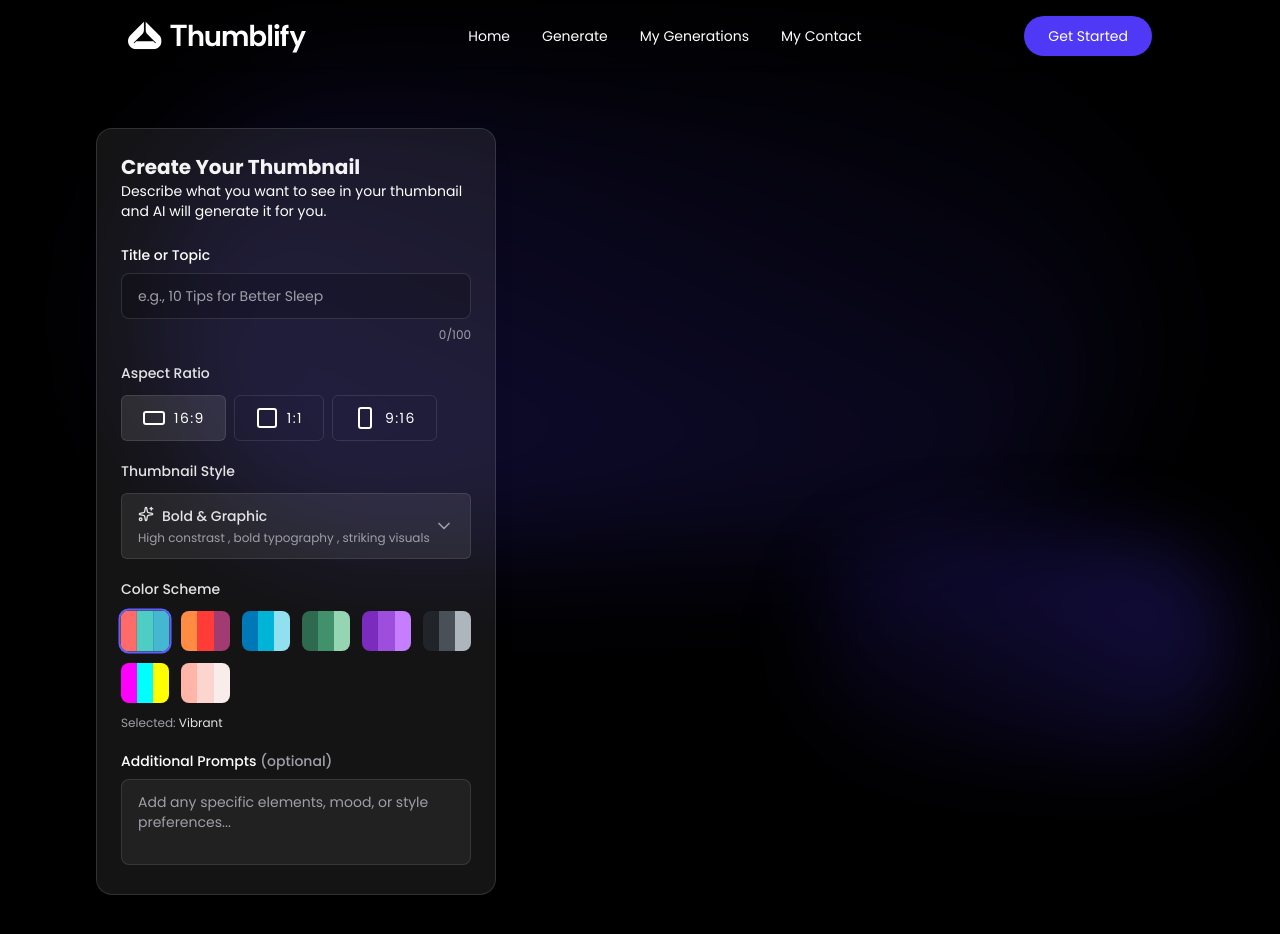
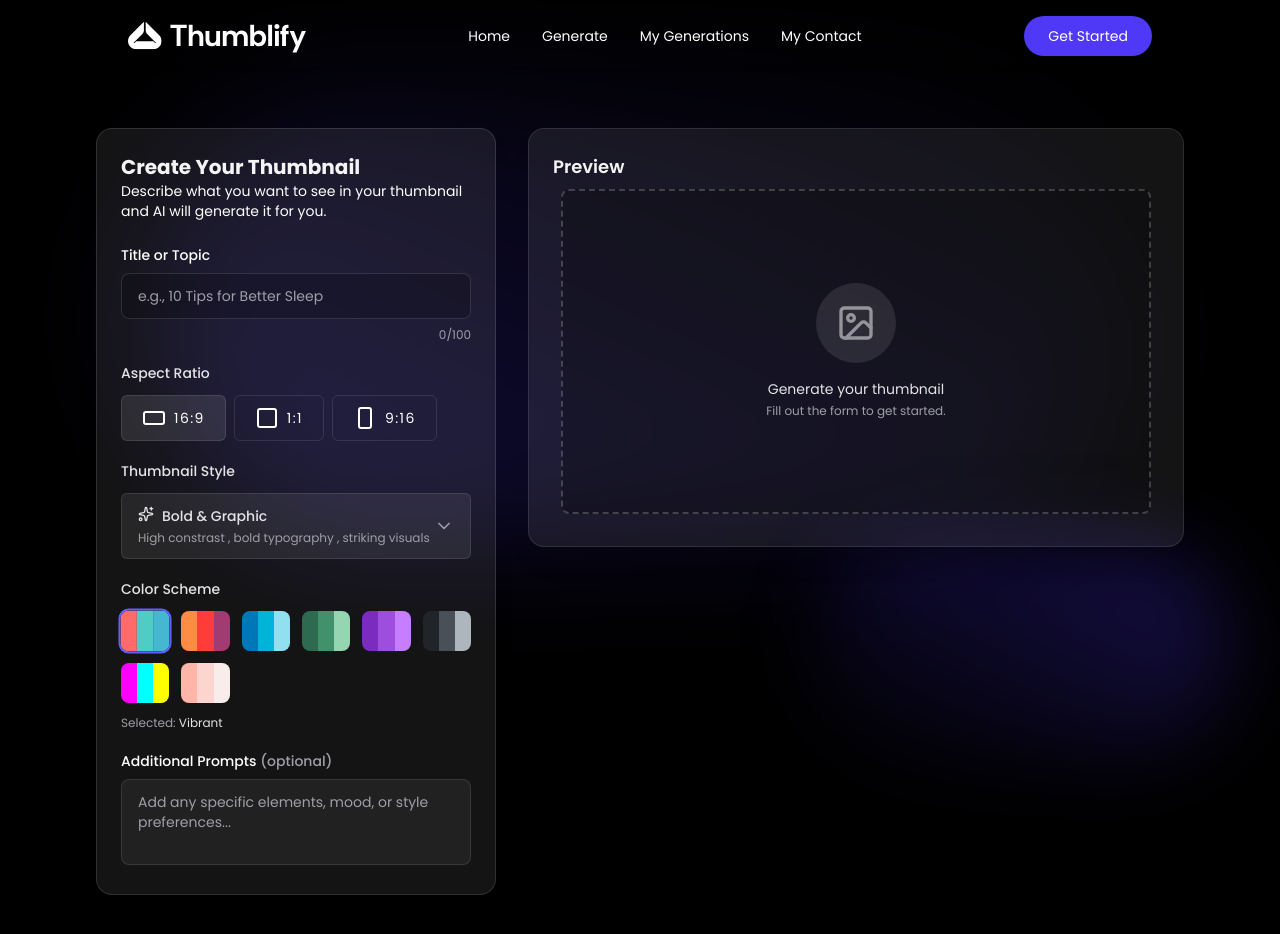
Before and after one commit to siddharthNirmale/Thumbnail, a React (Vite) app in the folder client/: page /generate/1 in a window 1280 px wide. Shown: the top 934 px of the page. Built offline with nearby package versions, Linux system fonts and the light colour scheme.

Commit message:
Add PreviewPanel component to display thumbnail preview and loading state

```diff
--- /dev/null
+++ b/client/src/components/PreviewPanel.tsx
@@ -0,0 +1,84 @@
+import React from 'react'
+import type { AspectRatio, IThumbnail } from '../assets/assets'
+import { DownloadIcon, ImageIcon, Loader2Icon } from 'lucide-react'
+
+const PreviewPanel = ({
+  thumbnail,
+  isLoading,
+  aspectRatio,
+}: {
+  thumbnail: IThumbnail
+  isLoading: boolean
+  aspectRatio: AspectRatio
+}) => {
+  const aspectClasses: Record<AspectRatio, string> = {
+    '16:9': 'aspect-video',
+    '1:1': 'aspect-square',
+    '9:16': 'aspect-[9/16]',
+  }
+
+  const onDownload = () => {
+    if (!thumbnail?.image_url) return
+    window.open(thumbnail.image_url, '_blank')
+  }
+
+  return (
+    <div className="relative mx-auto w-full max-w-2xl">
+      <div className={`relative overflow-hidden ${aspectClasses[aspectRatio]}`}>
+        {/* loading state */}
+        {isLoading && (
+          <div className="absolute inset-0 flex flex-col items-center justify-center gap-4 bg-black/25">
+            <Loader2Icon className="size-8 animate-spin text-zinc-400" />
+            <div className="text-center">
+              <p className="text-sm font-medium text-zinc-200">
+                Generating your thumbnail...
+              </p>
+              <p className="mt-1 text-xs text-zinc-400">
+                This may take a few moments.
+              </p>
+            </div>
+          </div>
+        )}
+
+        {/* image preview */}
+        {!isLoading && thumbnail?.image_url && (
+          <div className="group relative h-full w-full">
+            <img
+              src={thumbnail.image_url}
+              alt={thumbnail.title}
+              className="h-full w-full object-cover"
+            />
+            <div className="absolute inset-0 flex items-end justify-center bg-black/10 opacity-0 transition-opacity group-hover:opacity-100">
+              <button
+                onClick={onDownload}
+                type="button"
+                className="mb-6 flex items-center gap-2 rounded-md bg-white/30 px-5 py-2.5 text-xs font-medium transition ring-2 ring-white/40 backdrop-blur hover:scale-105 active:scale-95"
+              >
+                <DownloadIcon className="size-4" />
+                Download Thumbnail
+              </button>
+            </div>
+          </div>
+        )}
+
+        {/* Empty State */}
+        {!isLoading && !thumbnail?.image_url && (
+          <div className="absolute inset-0 m-2 flex flex-col items-center justify-center gap-4 rounded-lg border-2 border-dashed border-white/20 bg-black/25">
+            <div className="max-sm:hidden flex size-20 items-center justify-center rounded-full bg-white/10">
+              <ImageIcon className="size-10 text-white opacity-50" />
+            </div>
+
+            <div className="px-4 text-center">
+              <p className="text-zinc-200">Generate your thumbnail</p>
+              <p className="mt-1 text-xs text-zinc-400">
+                Fill out the form to get started.
+              </p>
+            </div>
+          </div>
+        )}
+      </div>
+    </div>
+  )
+}
+
+export default PreviewPanel
--- a/client/src/pages/Generate.tsx
+++ b/client/src/pages/Generate.tsx
@@ -5,6 +5,7 @@
 import AspectRatioSelector from '../components/AspectRatioSelector'
 import StyleSelector from '../components/StyleSelector'
 import ColorSchemeSelector from '../components/ColorSchemeSelector'
+import PreviewPanel from '../components/PreviewPanel'
 
 const Generate = () => {
   const { id } = useParams<{ id?: string }>()
@@ -90,7 +91,16 @@
             </div>
 
             {/* right panel */}
-            <div />
+            <div>
+              <div className="p-6 rounded-2xl bg-white/8 border border-white/10 shadow-xl">
+                <h2 className="text-lg font-semibold text-zinc-100">Preview</h2>
+                <PreviewPanel
+                  thumbnail={thumbnail}
+                  isLoading={loading}
+                  aspectRatio={aspectRatio}
+                />
+              </div>
+            </div>
           </div>
         </main>
       </div>
```
